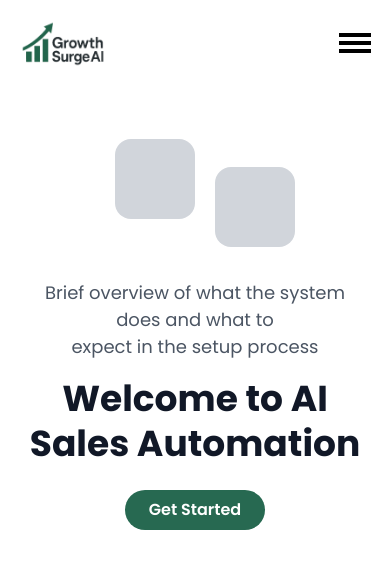
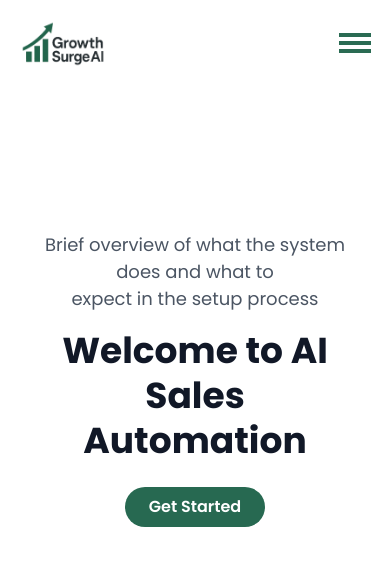
Before and after one commit to AbubakarSiddique32/AI-Automation, a React (Vite) app: page / in a window 390 px wide. Shown: the top 568 px of the page. Built offline with nearby package versions, Linux system fonts and the light colour scheme.

Commit message:
AI-AUtomation

```diff
--- a/src/Components/Main/Main.jsx
+++ b/src/Components/Main/Main.jsx
@@ -4,7 +4,7 @@ import MainText from "./MainText";
 
 const Main = () => {
   return (
-    <section className="flex flex-col md:flex-row items-center justify-center w-full gap-8 px-6 py-10">
+    <section className="flex flex-col lg:flex-row items-center justify-center w-full gap-8 px-10 py-10">
       <div className="w-full md:w-1/2 flex justify-center">
         <MainImages />
       </div>
--- a/src/Components/Main/MainImages.jsx
+++ b/src/Components/Main/MainImages.jsx
@@ -2,22 +2,22 @@ import React from "react";
 
 const MainImages = () => {
   return (
-    <div className="flex flex-wrap justify-center gap-5">
+    <div className=" w-full flex flex-wrap justify-center gap-5">
       {/* Left Column */}
-      <div className="flex flex-col gap-3">
-        <div className="w-30 h-30 lg:w-56 lg:h-56  md:w-48 md:h-48 bg-gray-300 rounded-2xl" />
-        <div className="w-25 h-25 lg:w-44 lg:h-44 md:w-38 md:h-38 bg-gray-300 rounded-2xl" />
+      <div className="w-[30%] flex flex-col gap-3">
+        <div className="w-[20%] h-[20%] bg-gray-300 rounded-2xl" />
+        <div className="w-[15%] h-[15%] bg-gray-300 rounded-2xl" />
       </div>
 
       {/* Middle Column */}
-      <div className="flex flex-col gap-3">
-        <div className="w-25 h-25 lg:w-44 lg:h-44 md:w-38 md:h-38 bg-gray-300 rounded-2xl" />
-        <div className="w-20 h-20 lg:w-36 lg:h-36 md:w-28 md:h-28 bg-gray-300 rounded-2xl" />
+      <div className=" w-[30%] flex flex-col gap-3">
+        <div className="w-[15%] h-[15%] bg-gray-300 rounded-2xl" />
+        <div className="w-[12%] h-[12%] bg-gray-300 rounded-2xl" />
       </div>
 
       {/* Right Column */}
-      <div className="flex flex-col gap-3">
-        <div className="w-20 h-20 lg:w-36 lg:h-36 md:w-28 md:h-28 bg-gray-300 rounded-2xl mt-10 md:mt-20" />
+      <div className=" w-[30%] flex flex-col gap-3">
+        <div className="w-[12%] h-[12%]  bg-gray-300 rounded-2xl mt-10 md:mt-20" />
       </div>
     </div>
   );
--- a/src/Components/Navbar/Navbar.jsx
+++ b/src/Components/Navbar/Navbar.jsx
@@ -36,9 +36,9 @@ const Navbar = () => {
             onClick={() => setMenuOpen(!menuOpen)}
           >
             <div className="space-y-1">
-              <span className="block w-8 h-1 bg-black"></span>
-              <span className="block w-8 h-1 bg-black"></span>
-              <span className="block w-8 h-1 bg-black"></span>
+              <span className="block w-8 h-1 bg-[#2A6B53]"></span>
+              <span className="block w-8 h-1 bg-[#2A6B53]"></span>
+              <span className="block w-8 h-1 bg-[#2A6B53]"></span>
             </div>
           </div>
         </div>
```
